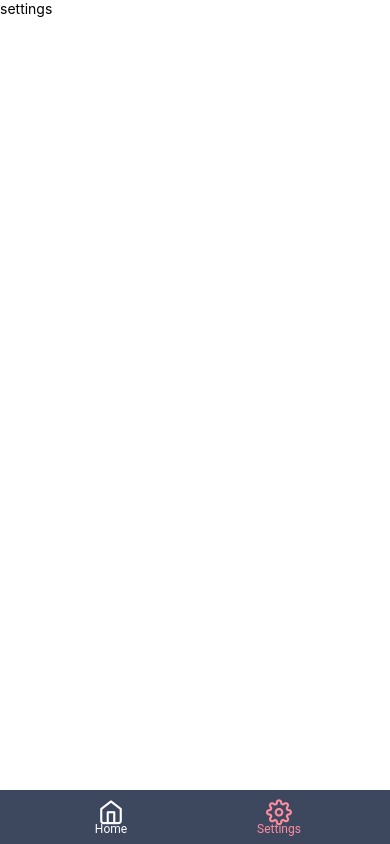
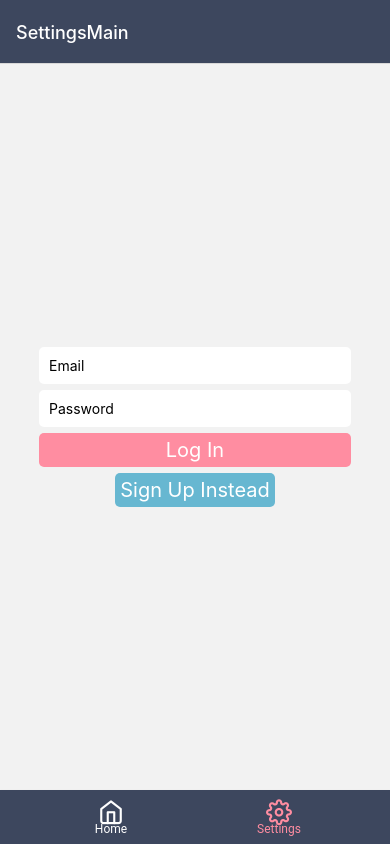
Before and after one commit to akwasniewski/Cafe-Lingua, a React Native app: screen /Settings in a window 390 px wide. Built offline with nearby package versions, Linux system fonts and the light colour scheme.

Commit message:
firebase setup

```diff
--- a/Components/DeckOverview.js
+++ b/Components/DeckOverview.js
@@ -1,8 +1,12 @@
 import React from 'react';
-import { View } from 'react-native';
-
-const DeckOverview = () => {
-	return <View>ddfdfdfdsdsfsfs</View>;
+import { View, Text } from 'react-native';
+const DeckOverview = ({ route, navigation }) => {
+	const { title } = route.params;
+	return (
+		<View>
+			<Text>{title}</Text>
+		</View>
+	);
 };
 
 export default DeckOverview;
--- a/Components/Scrollable.js
+++ b/Components/Scrollable.js
@@ -1,4 +1,6 @@
 import React from 'react';
+import { NavigationContainer } from '@react-navigation/native';
+import { useNavigation } from '@react-navigation/native';
 import {
 	View,
 	StyleSheet,
@@ -47,8 +49,13 @@ const DATA = [
 	},
 ];
 
-const Item = ({ title }) => (
-	<TouchableOpacity>
+const Item = ({ title, navigation }) => (
+	<TouchableOpacity
+		onPress={() => {
+			navigation.navigate('DeckOverview', {
+				title: title,
+			});
+		}}>
 		<View style={styles.item}>
 			<View style={styles.info}>
 				<Text style={styles.title}>{title}</Text>
@@ -71,9 +78,10 @@ const Item = ({ title }) => (
 	</TouchableOpacity>
 );
 
-const Scrollable = () => {
-	const renderItem = ({ item }) => <Item title={item.title} />;
-
+const Scrollable = ({ navigation }) => {
+	const renderItem = ({ item }) => (
+		<Item title={item.title} navigation={navigation} />
+	);
 	return (
 		<View style={styles.container}>
 			<FlatList
--- /dev/null
+++ b/Components/SettingsMain.js
@@ -0,0 +1,12 @@
+import React from 'react';
+import { View, Text } from 'react-native';
+
+const SettingsMain = () => {
+	return (
+		<View>
+			<Text>ddfdfdfdsdsfsfs</Text>
+		</View>
+	);
+};
+
+export default SettingsMain;
--- /dev/null
+++ b/Screens/LoginScreen.js
@@ -0,0 +1,95 @@
+import React from 'react';
+import { KeyboardAvoidingView, StyleSheet, Text, View } from 'react-native';
+import { TextInput, TouchableOpacity } from 'react-native-gesture-handler';
+import {
+	getAuth,
+	createUserWithEmailAndPassword,
+	signInWithEmailAndPassword,
+} from 'firebase/auth';
+const auth = getAuth();
+const LoginScreen = () => {
+	const [email, setEmail] = React.useState('');
+	const [password, setPassword] = React.useState('');
+	const HandleSignUp = () => {
+		console.log(email, password);
+		createUserWithEmailAndPassword(auth, email, password)
+			.then((userCredentials) => {
+				const user = userCredentials.user;
+				console.log(user.email);
+			})
+			.catch((error) => alert(error.message));
+	};
+	const HandleLogIn = () => {
+		console.log(email, password);
+		signInWithEmailAndPassword(auth, email, password)
+			.then((userCredentials) => {
+				const user = userCredentials.user;
+				console.log(user.email);
+			})
+			.catch((error) => alert(error.message));
+	};
+	return (
+		<KeyboardAvoidingView style={styles.container}>
+			<View style={styles.inputContainer}>
+				<TextInput
+					placeholder='Email'
+					value={email}
+					onChangeText={(newEmail) => {
+						setEmail(newEmail);
+					}}
+					style={styles.input}
+				/>
+				<TextInput
+					placeholder='Password'
+					value={password}
+					onChangeText={(newPassword) => {
+						setPassword(newPassword);
+					}}
+					style={styles.input}
+					secureTextEntry
+				/>
+				<TouchableOpacity onPress={HandleLogIn} style={styles.login}>
+					<Text style={styles.buttonText}>Log In</Text>
+				</TouchableOpacity>
+			</View>
+			<TouchableOpacity onPress={HandleSignUp} style={styles.signup}>
+				<Text style={styles.buttonText}>Sign Up Instead</Text>
+			</TouchableOpacity>
+		</KeyboardAvoidingView>
+	);
+};
+
+export default LoginScreen;
+const styles = StyleSheet.create({
+	container: {
+		flex: 1,
+		justifyContent: 'center',
+		alignItems: 'center',
+	},
+	inputContainer: {
+		width: '80%',
+	},
+	input: {
+		backgroundColor: '#fff',
+		padding: 10,
+		marginVertical: 3,
+		borderRadius: 5,
+	},
+	login: {
+		backgroundColor: '#FF8DA1',
+		borderRadius: 5,
+		padding: 5,
+		marginVertical: 3,
+	},
+	signup: {
+		backgroundColor: '#67B7D1',
+		borderRadius: 5,
+		padding: 5,
+		marginVertical: 3,
+	},
+	buttonText: {
+		color: '#fff',
+		fontSize: 20,
+		textAlign: 'center',
+	},
+});
--- a/Screens/SettingsScreen.js
+++ b/Screens/SettingsScreen.js
@@ -1,10 +1,21 @@
 import React from 'react';
 import { SectionList, StyleSheet, Text, View } from 'react-native';
+const Stack = createNativeStackNavigator();
+import { createNativeStackNavigator } from '@react-navigation/native-stack';
+import SettingsMain from '../Components/SettingsMain';
+import LoginScreen from './LoginScreen';
 const Home = () => {
 	return (
-		<View style={styles.container}>
-			<Text>settings</Text>
-		</View>
+		<Stack.Navigator
+			initialRouteName='SettingsMain'
+			screenOptions={{
+				headerStyle: {
+					backgroundColor: '#3d475e',
+				},
+				headerTintColor: '#fff',
+			}}>
+			<Stack.Screen name='SettingsMain' component={LoginScreen} />
+		</Stack.Navigator>
 	);
 };
 const styles = StyleSheet.create({
--- a/package.json
+++ b/package.json
@@ -16,6 +16,7 @@
 		"@react-navigation/native-stack": "^6.2.5",
 		"expo": "~44.0.0",
 		"expo-status-bar": "~1.2.0",
+		"firebase": "^9.6.7",
 		"react": "17.0.1",
 		"react-dom": "17.0.1",
 		"react-native": "0.64.3",
```
Also changed, not shown: Database/firebase.js (added, +21 -0 lines), 1 other file (tests, documents, lock files or other folders). Lines whose indentation alone changed are shown as unchanged.
